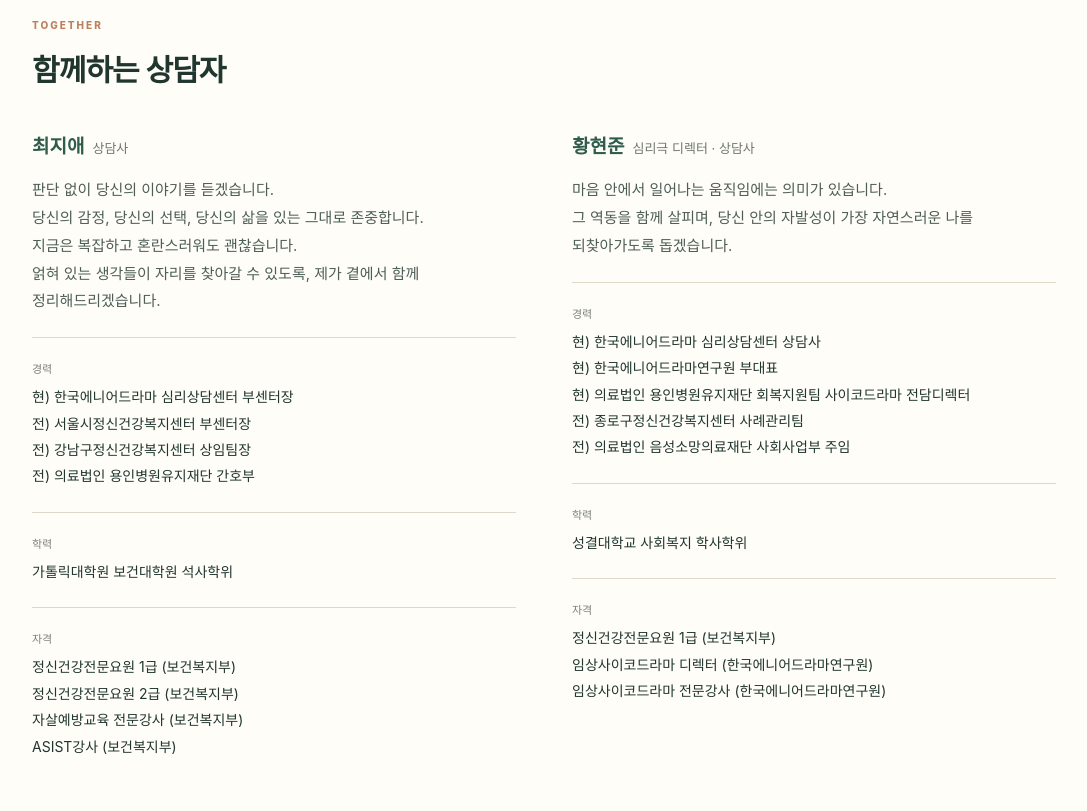
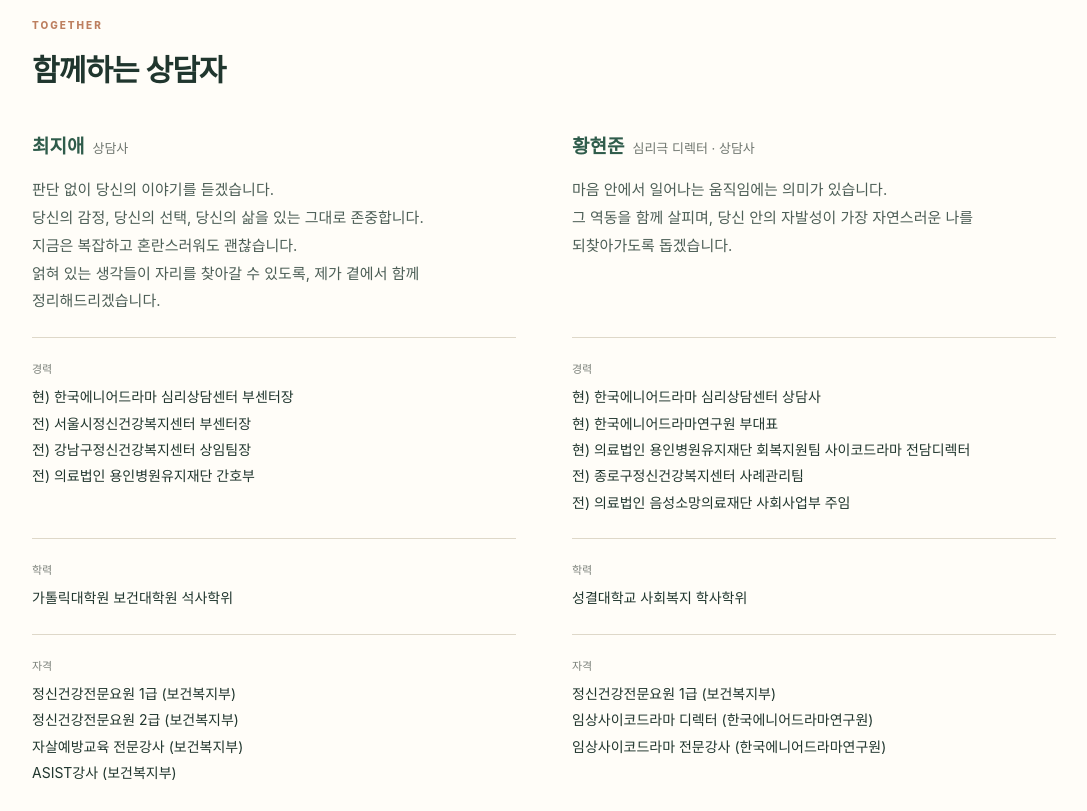
Before and after one commit to hiyong7759/jeongin, a plain HTML site: page index.html in a window 1280 px wide. Shown: the part 6840-7651 px from the top of the page, without its empty margins (96-1183 px from the left). Drawn offline with Linux system fonts and the light colour scheme.

Commit message:
fix: 상담자 2열의 줄 높이를 맞춰 가로줄이 이어지게 함
두 사람의 소개말·경력 개수가 달라 왼쪽·오른쪽 가로줄이 어긋나 보였다.
요청: 대화 — "좌우 2열배치는 좋은데 높이가 달라서 좀 애매하네"
결정: 줄 단위로 높이를 맞추는 방식(subgrid)을 넓은 화면에서만 쓴다 — 모바일은 한 줄씩 쌓여 필요 없다
검증: PC 1920px에서 두 카드 높이 677.5px로 동일, 소개말·경력·학력·자격 가로줄 일치, 가로 넘침 없음
Co-Authored-By: Claude Sonnet 5.5 <noreply@anthropic.com>

```diff
--- a/assets/site.css
+++ b/assets/site.css
@@ -506,7 +506,10 @@ picture{display:contents}
 .team-member{min-width:0}
 .team-member .counselor-name{margin-bottom:14px}
 .team-quote{font-size:15px;line-height:1.85;color:#4c5e56;margin:0}
-.team-facts{margin-top:22px}
+.team-quote{margin-bottom:22px}
+.team-facts .fact:first-child{margin-top:0}
 .team-facts .fact ul{list-style:none;margin:6px 0 0;padding:0}
 .team-facts .fact li{padding:2px 0;line-height:1.6;word-break:keep-all}
+/* 두 사람의 소개말·경력·학력·자격 줄을 같은 높이에 맞춰, 길이가 달라도 가로줄이 이어지게 한다(넓은 화면만). */
+@media(min-width:861px){.team-list{column-gap:56px;row-gap:0}.team-member{display:grid;grid-template-rows:subgrid;grid-row:span 5}.team-facts{display:contents}}
 @media(max-width:860px){.team{margin-top:56px;padding-top:44px}.team-list{grid-template-columns:1fr;gap:44px}}
--- a/index.html
+++ b/index.html
@@ -7,7 +7,7 @@
 <meta name="description" content="당신의 마음만이 아니라 삶을 함께 보는 정인통합건강상담센터" />
 <meta name="theme-color" content="#2f5c4b" />
 <link rel="icon" href="assets/jeongin-symbol.svg?v=2" type="image/svg+xml" />
-<link rel="stylesheet" href="assets/site.css?v=team-1" />
+<link rel="stylesheet" href="assets/site.css?v=team-2" />
 </head>
 <body>
 <div id="readingProgress" aria-hidden="true"></div>
```
Also changed, not shown: voucher.html (+1 -1 lines).
